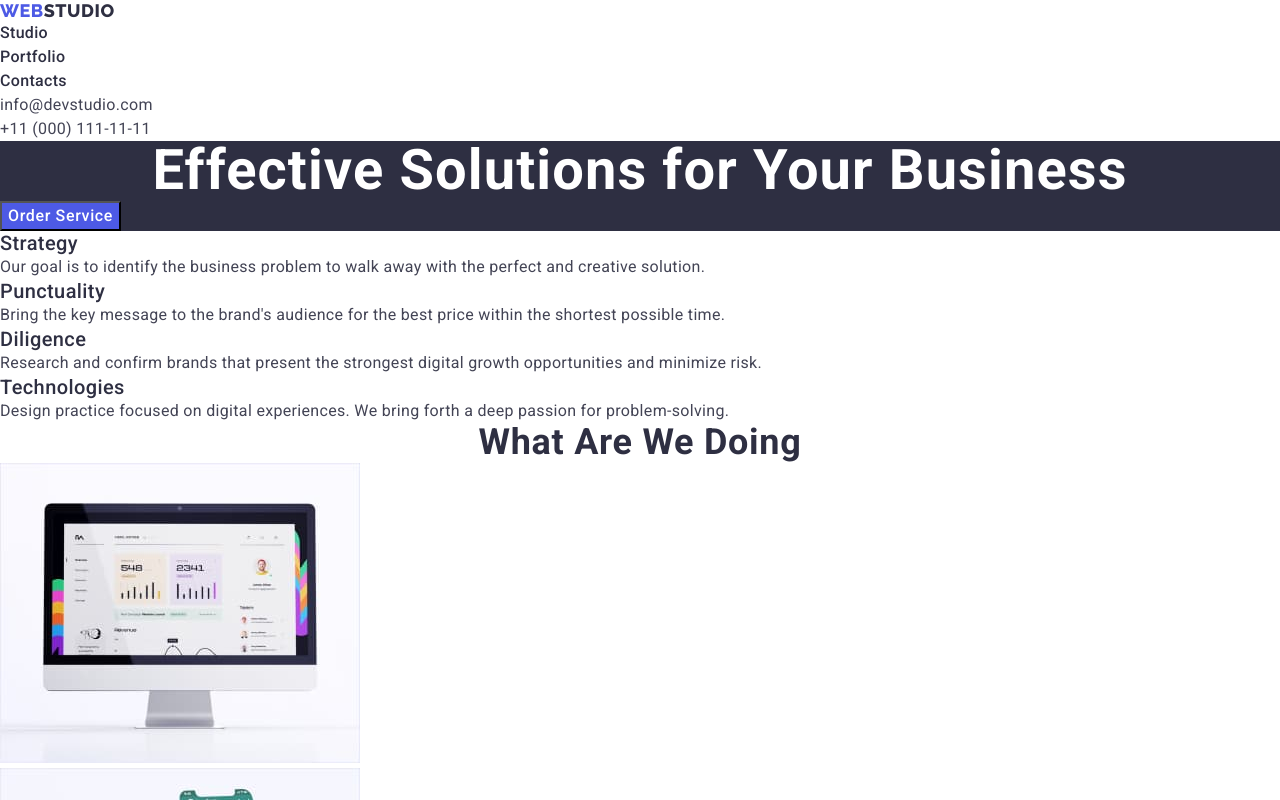
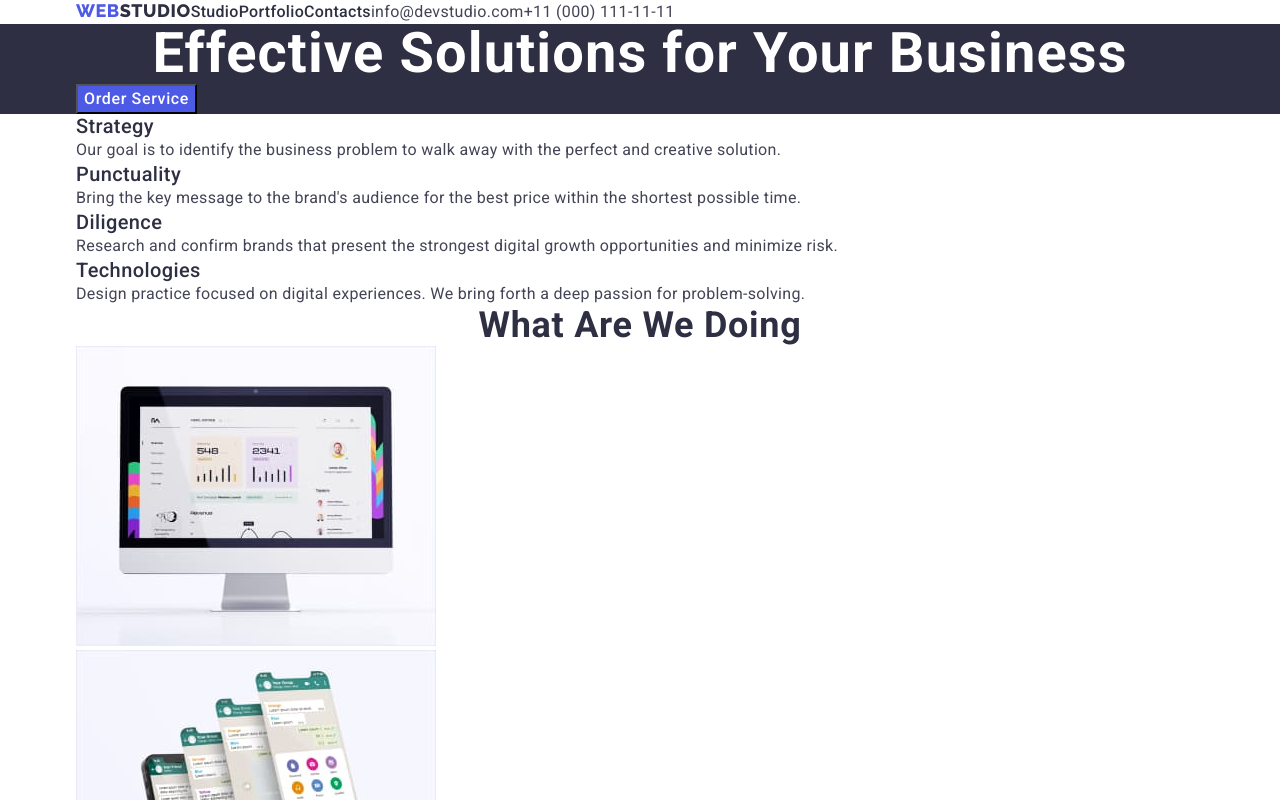
Before and after one commit to Dadayat/goit-markup-hw-03, a plain HTML site: page index.html in a window 1280 px wide. Shown: the top 800 px of the page. Drawn offline with nearby package versions, Linux system fonts and the light colour scheme.

Commit message:
update flexbox

```diff
--- a/css/styles.css
+++ b/css/styles.css
@@ -34,11 +34,9 @@ body {
 }
 
 .container {
-    max-width: 1158px;
-    padding-left: 15
-    padding-right:
-    margin-left:
-    margin-right:
+    width: 1158px;
+    padding: 0 15px;
+    margin: 0 auto;
 }
 
 .link {text-decoration: none;
@@ -63,6 +61,14 @@ body {
 
 /**------------ HEADER-------------- */
 
+.header-navigation {
+    display: flex;
+}
+
+.header-container {
+    display: flex;
+}
+
 .header-logo {
     color: var(--logo-color);
     font-size: 18px;
@@ -75,6 +81,10 @@ body {
 
 .header-logo span {
     color: var(--primary-black-color);
+}
+
+.header-menu {
+    display: flex;
 }
 
 .header-menu-link {
@@ -106,6 +116,9 @@ body {
     color: var(--hover-color);
 }
 
+.header-address-list {
+    display: flex;
+}
 /**------------ HERO-------------- */
 
 .hero {
--- a/index.html
+++ b/index.html
@@ -16,6 +16,7 @@
 <body>
 
 <header class="header">
+    <div class="container header-container">
         <nav class="header-navigation">
             <a class="header-logo link" href="./index.html">Web<span class="span">Studio</span></a>
             <ul class="header-menu list">
@@ -34,38 +35,48 @@
                 </li>
             </ul>
         </address>
+    </div>
 </header>
 
 <main>
 
 <section class="hero">
+    <div class="container">
         <h1 class="hero-title">Effective Solutions for Your Business</h1>
         <button class="hero-btn" type="button">Order Service</button>
+    </div>
 </section>
 
 <section>
+    <div class="container">
         <h2 class="feature visually-hidden">Feature</h2>
         <ul class="feature-list list">
             <li class="feature-item">
                 <h3 class="feature-subtitle">Strategy</h3>
-            <p class="feature-item-text">Our goal is to identify the business problem to walk away with the perfect and creative solution.</p>
+                <p class="feature-item-text">Our goal is to identify the business problem to walk away with the perfect and
+                    creative solution.</p>
             </li>
             <li class="feature-item">
                 <h3 class="feature-subtitle">Punctuality</h3>
-            <p class="feature-item-text">Bring the key message to the brand's audience for the best price within the shortest possible time.</p>
+                <p class="feature-item-text">Bring the key message to the brand's audience for the best price within the
+                    shortest possible time.</p>
             </li>
             <li class="feature-item">
                 <h3 class="feature-subtitle">Diligence</h3>
-            <p class="feature-item-text">Research and confirm brands that present the strongest digital growth opportunities and minimize risk.</p>
+                <p class="feature-item-text">Research and confirm brands that present the strongest digital growth opportunities
+                    and minimize risk.</p>
             </li>
             <li class="feature-item">
                 <h3 class="feature-subtitle">Technologies</h3>
-            <p class="feature-item-text">Design practice focused on digital experiences. We bring forth a deep passion for problem-solving.</p>
+                <p class="feature-item-text">Design practice focused on digital experiences. We bring forth a deep passion for
+                    problem-solving.</p>
             </li>
         </ul>
+    </div>
 </section>
 
 <section>
+    <div class="container">
         <h2 class="product-title">What are we doing</h2>
         <ul class="product-list list">
             <li class="product-item">
@@ -78,9 +89,11 @@
                 <img src="./images/img3.jpg" alt="phone" width="360">
             </li>
         </ul>
+    </div>
 </section>
 
 <section class="team-section">
+    <div class="container">
         <h2 class="team-title">Our Team</h2>
         <ul class="team-list list">
             <li class="team-item">
@@ -104,13 +117,17 @@
                 <p class="team-item-text">UI Designer</p>
             </li>
         </ul>
+    </div>
 </section>
 
 </main>
 
 <footer class="footer">
+    <div class="container">
         <a class="footer-logo link" href="./index.html">Web<span class="span">Studio</span></a>
-    <p class="footer-text">Increase the flow of customers and sales for your business with digital marketing & growth solutions.</p>
+        <p class="footer-text">Increase the flow of customers and sales for your business with digital marketing & growth solutions.
+        </p>
+    </div>
 </footer>
 
 </body>
```
Also changed, not shown: portfolio.html (+9 -2 lines). Lines whose indentation alone changed are shown as unchanged.
